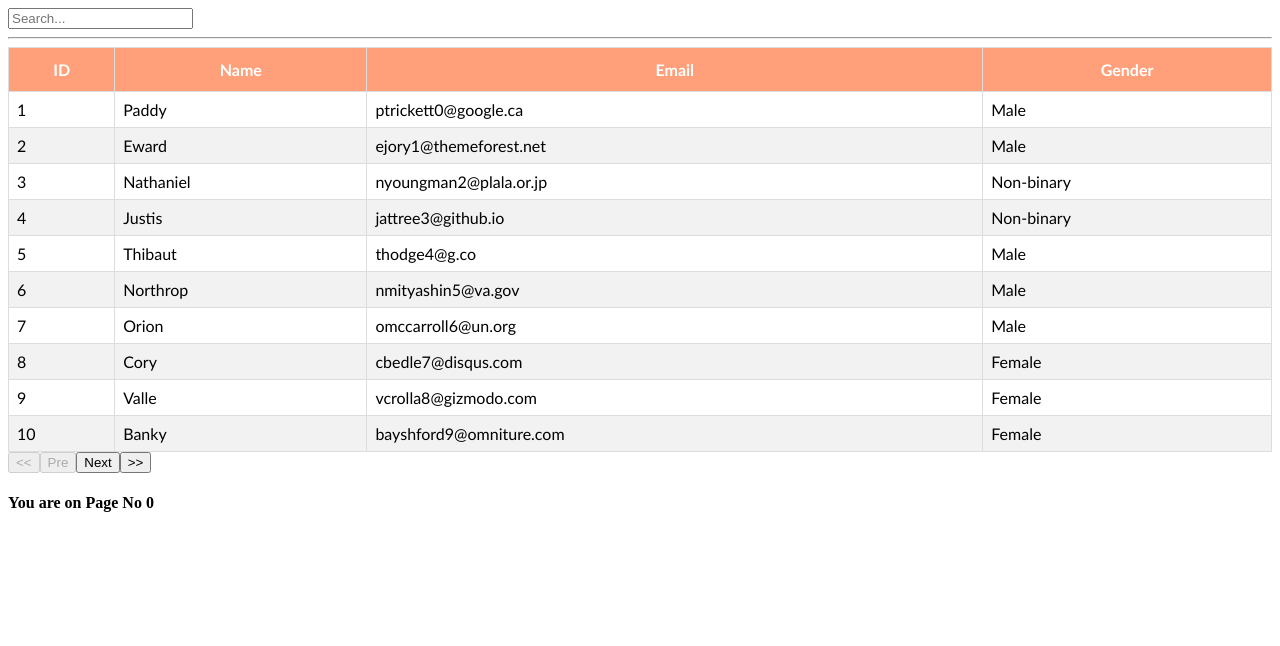
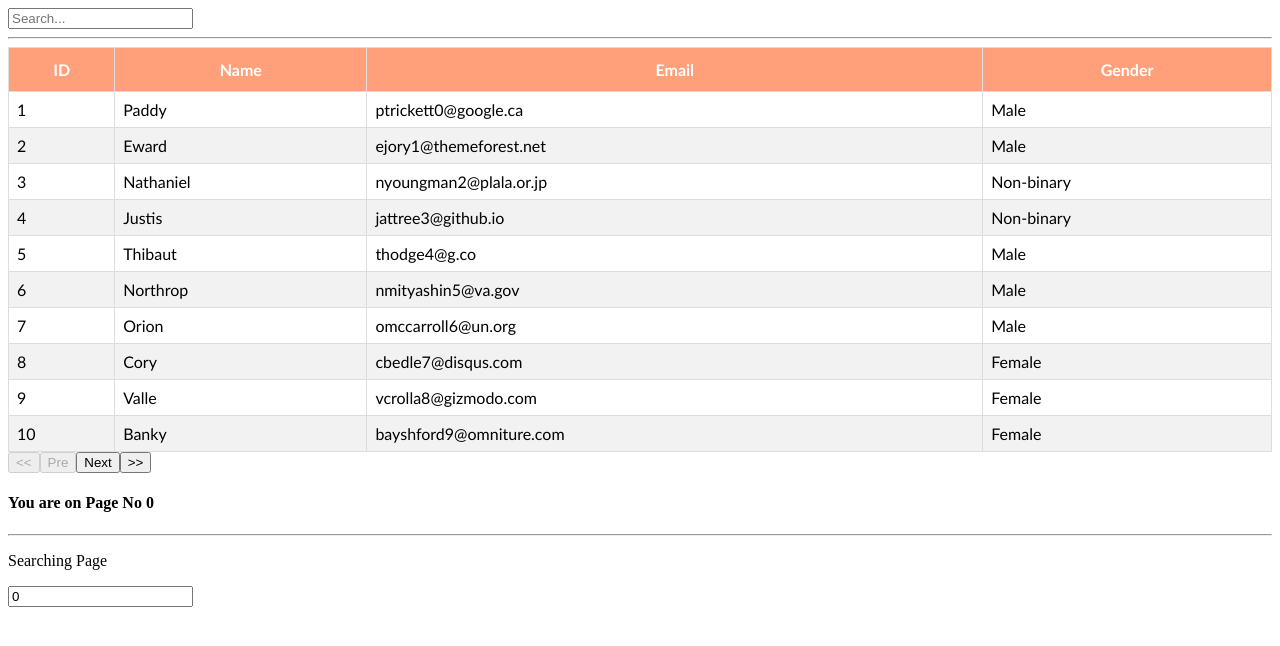
Before and after one commit to mabubakarsiddiq11/TenStackTable, a React (Vite) app: page / in a window 1280 px wide. Shown: the top 646 px of the page. Built offline with nearby package versions, Linux system fonts and the light colour scheme.

Commit message:
Add This Searching Page

```diff
--- a/src/Components/BasicTable.jsx
+++ b/src/Components/BasicTable.jsx
@@ -122,6 +122,17 @@ function BasicTable() {
           You are on Page No {tableInstance.options.state.pagination.pageIndex}
         </h4>
       </div>
+
+      <hr />
+      <div>
+        {/* Add This Searching Page */}
+        <p>Searching Page</p>
+        <input
+          type="text"
+          defaultValue={tableInstance.options.state.pagination.pageIndex}
+          onChange={(e) => tableInstance.setPageIndex(e.target.value)}
+        />
+      </div>
     </div>
   );
 }
```
Lines whose indentation alone changed are shown as unchanged.
